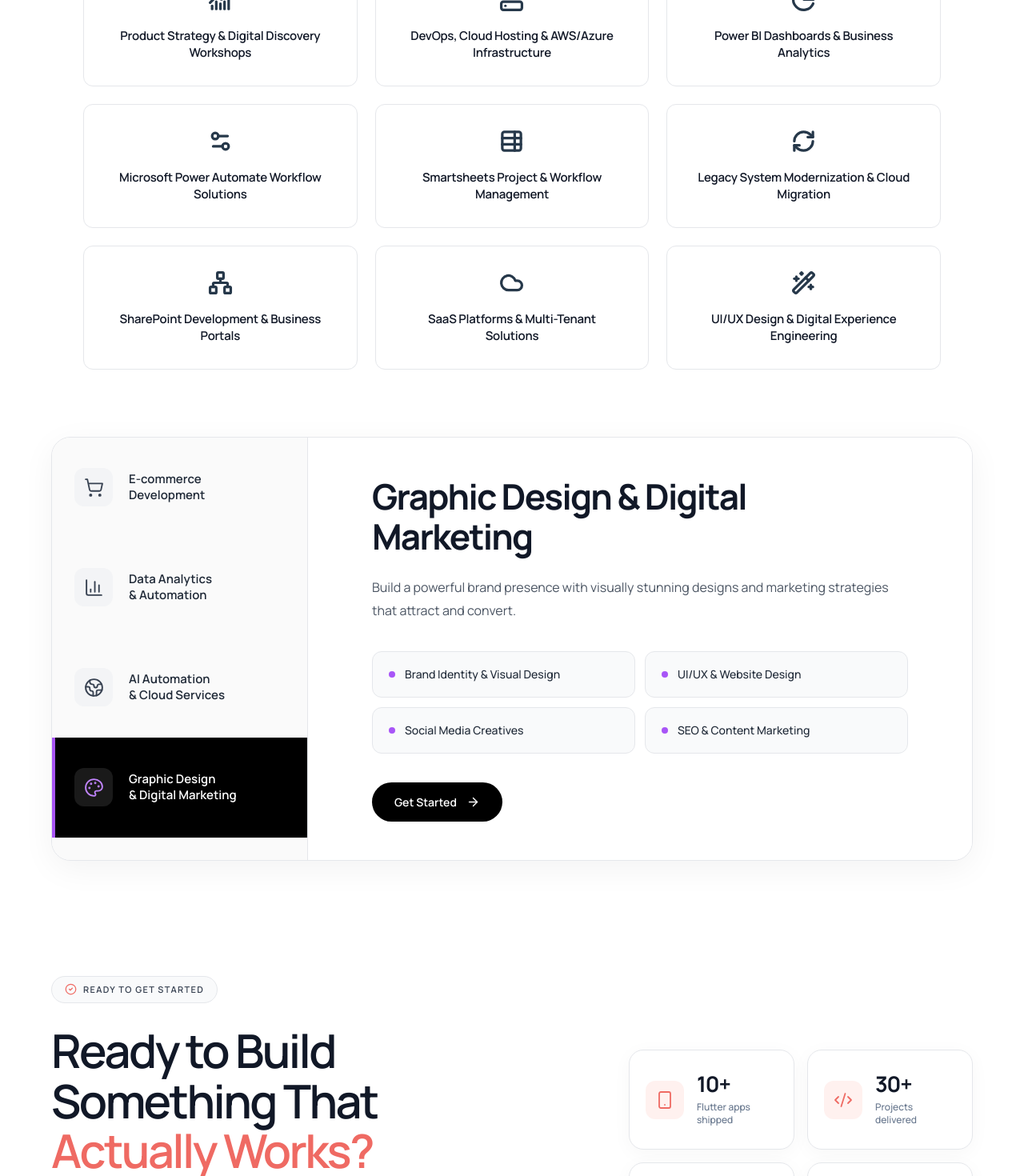
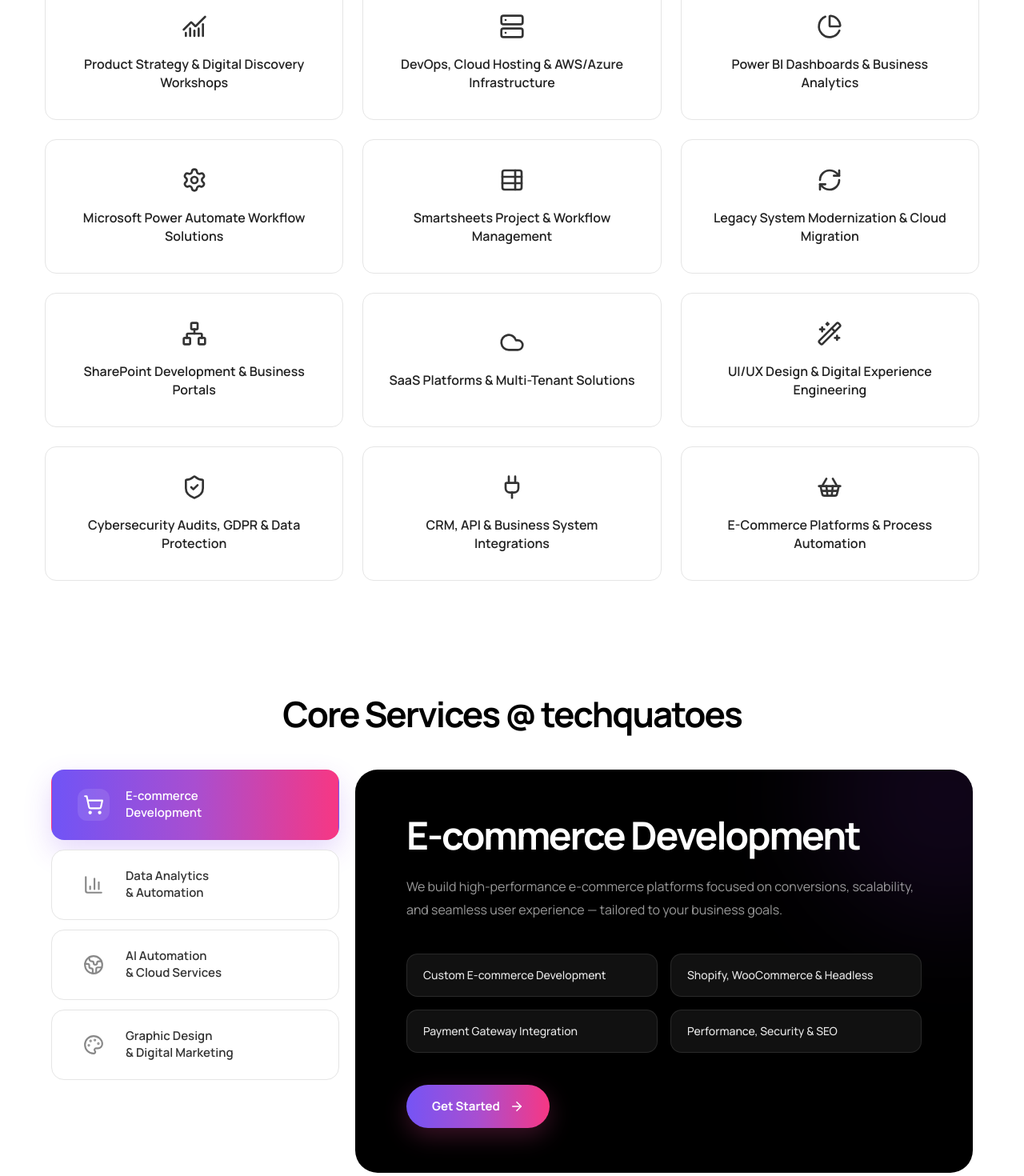
Before and after one commit to TechQuitoes/techquitoes_protfolio, a React (Create React App) app: page / in a window 1280 px wide. Shown: the part 2960-4430 px from the top of the page at 80% size. Built offline with nearby package versions, Linux system fonts and the light colour scheme; no server answers.

Commit message:
redsign the services feature

```diff
--- a/src/sections/ServicesTabs.jsx
+++ b/src/sections/ServicesTabs.jsx
@@ -6,6 +6,7 @@ import {
   Palette,
   ArrowRight,
 } from "lucide-react";
+import { Link } from "react-router-dom";
 
 const services = [
   {
@@ -94,44 +95,51 @@ const services = [
 ];
 
 const ServicesTabs = () => {
-  const [activeTab, setActiveTab] = useState("design");
+  // E-commerce selected by default like your reference image
+  const [activeTab, setActiveTab] = useState("ecom");
 
   const activeService = services.find(
     (service) => service.id === activeTab
   );
 
   return (
-    <section className="w-full bg-white py-16 px-5 sm:px-8 lg:px-16">
+    <section className="w-full bg-white px-5 py-20 sm:px-8 lg:px-12 xl:px-16">
       <div className="mx-auto max-w-[1200px]">
 
-        {/* ================= MAIN CONTAINER ================= */}
+        {/* ================= TITLE ================= */}
+        <div className="mb-12 text-center">
+          <h2
+            className="
+              text-4xl
+              font-extrabold
+              tracking-[-0.045em]
+              text-black
+              sm:text-5xl
+              lg:text-[44px]
+            "
+          >
+            Core Services @ techquatoes
+          </h2>
+        </div>
 
+        {/* ================= SERVICES CONTAINER ================= */}
         <div
           className="
             grid
-            overflow-hidden
-            rounded-[24px]
-            border
-            border-gray-200
-            bg-white
-            shadow-[0_10px_40px_rgba(0,0,0,0.05)]
-            lg:grid-cols-[320px_1fr]
+            gap-4
+            lg:grid-cols-[360px_1fr]
+            lg:gap-5
           "
         >
 
           {/* =====================================================
-              LEFT TAB LIST
+              LEFT SERVICE TABS
           ====================================================== */}
-
           <div
             className="
               flex
               flex-col
-              border-b
-              border-gray-200
-              bg-[#fafafa]
-              lg:border-b-0
-              lg:border-r
+              gap-3
             "
           >
             {services.map((service) => {
@@ -147,73 +155,81 @@ const ServicesTabs = () => {
                     group
                     relative
                     flex
-                    min-h-[125px]
+                    min-h-[88px]
+                    w-full
                     items-center
                     gap-5
-                    px-7
-                    py-6
+                    overflow-hidden
+                    rounded-[16px]
+                    border
+                    px-8
+                    py-5
                     text-left
                     transition-all
                     duration-300
+                    ease-out
+
                     ${
                       isActive
-                        ? "bg-black text-white"
-                        : "bg-transparent text-gray-700 hover:bg-gray-100"
+                        ? `
+                          border-transparent
+                          bg-gradient-to-r
+                          from-[#7054f6]
+                          via-[#a94ed0]
+                          to-[#f73783]
+                          text-white
+                          shadow-[0_14px_35px_rgba(124,58,237,0.20)]
+                        `
+                        : `
+                          border-[#e5e5e5]
+                          bg-white
+                          text-[#222]
+                          hover:-translate-y-[2px]
+                          hover:border-[#d6d6d6]
+                          hover:shadow-[0_8px_25px_rgba(0,0,0,0.06)]
+                        `
                     }
                   `}
                 >
-                  {/* Active indicator */}
-
-                  {isActive && (
+                  {/* Icon */}
                   <span
-                      className="
-                        absolute
-                        left-0
-                        top-0
-                        h-full
-                        w-[4px]
-                        bg-purple-500
-                      "
-                    />
-                  )}
-
-                  {/* Icon */}
-
-                  <div
                     className={`
                       flex
-                      h-12
-                      w-12
+                      h-10
+                      w-10
                       shrink-0
                       items-center
                       justify-center
                       rounded-xl
                       transition-all
                       duration-300
+
                       ${
                         isActive
-                          ? "bg-white/10 text-purple-400"
-                          : "bg-gray-100 text-gray-700 group-hover:bg-white"
+                          ? "bg-white/10 text-white"
+                          : "bg-transparent text-[#888] group-hover:text-[#333]"
                       }
                     `}
                   >
                     <Icon
-                      size={25}
-                      strokeWidth={1.8}
+                      size={26}
+                      strokeWidth={2}
                     />
-                  </div>
+                  </span>
 
                   {/* Label */}
-
                   <span
                     className={`
                       text-[15px]
                       font-semibold
                       leading-[1.35]
+                      transition-colors
+                      duration-300
+
                       ${
                         isActive
                           ? "text-white"
-                          : "text-gray-800"
+                          : "text-[#333]"
                       }
                     `}
                   >
@@ -225,154 +241,167 @@ const ServicesTabs = () => {
           </div>
 
           {/* =====================================================
-              RIGHT CONTENT
+              RIGHT CONTENT PANEL
           ====================================================== */}
+          <div
+            className="
+              relative
+              min-h-[500px]
+              overflow-hidden
+              rounded-[28px]
+              bg-black
+              px-7
+              py-10
+              text-white
+              sm:px-10
+              sm:py-12
+              lg:px-16
+              lg:py-14
+              xl:px-16
+            "
+          >
+            {/* Subtle background glow */}
+            <div
+              className="
+                pointer-events-none
+                absolute
+                -right-32
+                -top-32
+                h-80
+                w-80
+                rounded-full
+                bg-purple-600/10
+                blur-3xl
+              "
+            />
 
             <div
+              key={activeService?.id}
               className="
-              flex
-              min-h-[500px]
-              items-center
-              bg-white
-              px-7
-              py-12
-              sm:px-10
-              lg:px-14
-              xl:px-20
+                relative
+                z-10
+                animate-[serviceFadeIn_0.35s_ease-out]
               "
             >
-            {activeService && (
-              <div
-                key={activeService.id}
+              {/* Heading */}
+              <h3
                 className="
-                  w-full
-                  animate-[fadeIn_.4s_ease-out]
-                "
-              >
-
-                {/* Heading */}
-
-                <h2
-                  className="
-                    text-[30px]
-                    font-bold
-                    leading-[1.15]
-                    tracking-[-0.04em]
-                    text-gray-900
-                    sm:text-[38px]
-                    lg:text-[44px]
+                  max-w-[800px]
+                  text-[32px]
+                  font-extrabold
+                  leading-[1.1]
+                  tracking-[-0.045em]
+                  text-white
+                  sm:text-[40px]
+                  lg:text-[46px]
+                  xl:text-[48px]
                 "
               >
                 {activeService.heading}
-                </h2>
+              </h3>
 
               {/* Description */}
-
               <p
                 className="
                   mt-6
-                    max-w-[720px]
-                    text-[16px]
+                  max-w-[760px]
+                  text-[15px]
+                  font-normal
                   leading-[1.8]
-                    text-gray-600
+                  text-white/60
+                  sm:text-[16px]
                 "
               >
                 {activeService.description}
               </p>
 
               {/* Features */}
-
               <div
                 className="
-                    mt-9
+                  mt-10
                   grid
                   grid-cols-1
-                    gap-3
+                  gap-4
                   sm:grid-cols-2
                 "
               >
-                  {activeService.features.map(
-                    (feature, index) => (
+                {activeService.features.map((feature, index) => (
                   <div
                     key={index}
                     className="
                       flex
-                          min-h-[58px]
+                      min-h-[54px]
                       items-center
-                          rounded-xl
+                      rounded-[14px]
                       border
-                          border-gray-200
-                          bg-gray-50
+                      border-white/10
+                      bg-[#111111]
                       px-5
                       py-3
                       text-[14px]
                       font-medium
-                          text-gray-800
+                      text-white/90
                       transition-all
                       duration-300
-                          hover:border-purple-300
-                          hover:bg-purple-50
+                      hover:border-purple-500/50
+                      hover:bg-[#171717]
+                      hover:text-white
                     "
                   >
-                        <span
-                          className="
-                            mr-3
-                            h-2
-                            w-2
-                            shrink-0
-                            rounded-full
-                            bg-purple-500
-                          "
-                        />
-
                     {feature}
                   </div>
-                    )
-                  )}
+                ))}
               </div>
 
-                {/* Button */}
-
-                <a
-                  href="#contact"
+              {/* CTA */}
+              <Link
+                to="/contact"
                 className="
-                    mt-9
+                  group
+                  mt-10
                   inline-flex
                   items-center
                   gap-3
                   rounded-full
-                    bg-black
-                    px-7
-                    py-3.5
-                    text-[14px]
-                    font-semibold
+                  bg-gradient-to-r
+                  from-[#7554f5]
+                  via-[#a94ed0]
+                  to-[#f73783]
+                  px-8
+                  py-4
+                  text-[15px]
+                  font-bold
                   text-white
+                  shadow-[0_10px_30px_rgba(236,72,153,0.25)]
                   transition-all
                   duration-300
-                    hover:translate-x-1
-                    hover:bg-purple-600
+                  hover:scale-[1.03]
+                  hover:shadow-[0_14px_35px_rgba(236,72,153,0.35)]
                 "
               >
                 Get Started
 
                 <ArrowRight
-                    size={17}
-                    strokeWidth={2}
+                  size={18}
+                  strokeWidth={2.2}
+                  className="
+                    transition-transform
+                    duration-300
+                    group-hover:translate-x-1
+                  "
                 />
-                </a>
+              </Link>
             </div>
-            )}
           </div>
         </div>
       </div>
 
       {/* Animation */}
-
       <style>{`
-        @keyframes fadeIn {
+        @keyframes serviceFadeIn {
           from {
             opacity: 0;
-            transform: translateY(10px);
+            transform: translateY(8px);
           }
 
           to {
--- a/src/sections/SpecializedExpertise.jsx
+++ b/src/sections/SpecializedExpertise.jsx
@@ -1,103 +1,99 @@
-import React from "react";
 import {
-  Layers3,
+  Layers,
   Smartphone,
   Bot,
   ChartNoAxesCombined,
   Server,
   PieChart,
-  Settings2,
+  Settings,
   TableProperties,
   RefreshCw,
   Network,
   Cloud,
   WandSparkles,
+  ShieldCheck,
+  Plug,
+  ShoppingBasket,
 } from "lucide-react";
 
-const expertise = [
+const services = [
   {
+    icon: Layers,
     title: "Enterprise Websites & Custom Web Applications",
-    icon: Layers3,
   },
   {
+    icon: Smartphone,
     title: "Mobile Application Development",
-    icon: Smartphone,
   },
   {
+    icon: Bot,
     title: "AI Automation, AI Agents & AI Chatbots",
-    icon: Bot,
   },
   {
+    icon: ChartNoAxesCombined,
     title: "Product Strategy & Digital Discovery Workshops",
-    icon: ChartNoAxesCombined,
   },
   {
+    icon: Server,
     title: "DevOps, Cloud Hosting & AWS/Azure Infrastructure",
-    icon: Server,
   },
   {
+    icon: PieChart,
     title: "Power BI Dashboards & Business Analytics",
-    icon: PieChart,
   },
   {
+    icon: Settings,
     title: "Microsoft Power Automate Workflow Solutions",
-    icon: Settings2,
   },
   {
+    icon: TableProperties,
     title: "Smartsheets Project & Workflow Management",
-    icon: TableProperties,
   },
   {
+    icon: RefreshCw,
     title: "Legacy System Modernization & Cloud Migration",
-    icon: RefreshCw,
   },
   {
+    icon: Network,
     title: "SharePoint Development & Business Portals",
-    icon: Network,
   },
   {
+    icon: Cloud,
     title: "SaaS Platforms & Multi-Tenant Solutions",
-    icon: Cloud,
   },
   {
+    icon: WandSparkles,
     title: "UI/UX Design & Digital Experience Engineering",
-    icon: WandSparkles,
+  },
+  {
+    icon: ShieldCheck,
+    title: "Cybersecurity Audits, GDPR & Data Protection",
+  },
+  {
+    icon: Plug,
+    title: "CRM, API & Business System Integrations",
+  },
+  {
+    icon: ShoppingBasket,
+    title: "E-Commerce Platforms & Process Automation",
   },
 ];
 
 const SpecializedExpertise = () => {
   return (
-    <section
-      id="expertise"
-      className="
-        w-full
-        bg-white
-        px-5
-        py-5
-        text-[#111827]
-        sm:px-8
-        md:px-12
-        lg:px-16
-        xl:px-20
-      "
-    >
+    <section className="w-full bg-white px-4 py-16 sm:px-6 lg:px-8">
       <div className="mx-auto max-w-7xl px-6">
 
-        {/* ================= HEADING ================= */}
-
-        <div className="text-center">
+        {/* Header */}
+        <div className="mx-auto mb-12 max-w-3xl text-center">
           <h2
             className="
-              m-0
-              text-[34px]
-              font-bold
-              leading-[1.15]
-              tracking-[-0.045em]
-              text-[#111827]
-
-              sm:text-[40px]
-              md:text-[46px]
-              lg:text-[48px]
+              mb-4
+              text-3xl font-extrabold tracking-[-0.04em]
+              text-[#222]
+              sm:text-4xl
+              lg:text-[42px]
+              lg:leading-[1.1]
             "
           >
             Our Specialized Expertise
@@ -105,56 +101,42 @@ const SpecializedExpertise = () => {
 
           <p
             className="
-              mx-auto
-              mt-4
-              max-w-[720px]
-              text-[16px]
-              font-normal
-              leading-[1.8]
-              text-[#64748b]
-
-              sm:text-[17px]
+              mx-auto max-w-[700px]
+              text-base font-normal leading-[1.8]
+              text-[#666]
+              sm:text-lg
             "
           >
             We combine strategic thinking with cutting-edge engineering to
-            deliver scalable,
-            <br className="hidden md:block" />
-            secure, and intelligent digital products.
+            deliver scalable, secure, and intelligent digital products.
           </p>
         </div>
 
-        {/* ================= CARDS ================= */}
-
+        {/* Services Grid */}
         <div
           className="
-            mt-16
-            grid
-            grid-cols-1
-            gap-[22px]
-
+            grid grid-cols-1 gap-4
             sm:grid-cols-2
-
             lg:grid-cols-3
+            lg:gap-6
           "
         >
-          {expertise.map((item, index) => {
-            const Icon = item.icon;
+          {services.map((service, index) => {
+            const Icon = service.icon;
 
             return (
              <div
   key={index}
   className="
-                  group
-                  flex
-                  min-h-[155px]
-                  items-center
-                  justify-center
-                  rounded-[12px]
-                  border
-                  border-[#e5e7eb]
+    group relative
+    flex min-h-[168px]
+    cursor-pointer
+    flex-col items-center justify-center
+    overflow-hidden
+    rounded-[14px]
+    border border-[#e5e5e5]
     bg-white
-                  px-8
-                  py-7
+    px-6 py-8
     text-center
 
     transition-all
@@ -162,41 +144,68 @@ const SpecializedExpertise = () => {
     ease-out
 
     hover:-translate-y-[3px]
-                  hover:border-[#d1d5db]
-                  hover:shadow-[0_8px_25px_rgba(15,23,42,0.06)]
+    hover:border-transparent
+    hover:shadow-[0_12px_30px_rgba(124,58,237,0.12)]
   "
 >
-                <div className="flex flex-col items-center justify-center">
+  {/* Gradient Border */}
+  <span
+    className="
+      pointer-events-none
+      absolute inset-0
+      rounded-[14px]
+      bg-gradient-to-r
+      from-[#6a5cff]
+      to-[#a044ff]
+      p-[1.5px]
 
-                  {/* ICON */}
+      opacity-0
+      transition-opacity
+      duration-300
 
+      group-hover:opacity-100
+    "
+  >
+    <span
+      className="
+        block
+        h-full
+        w-full
+        rounded-[12.5px]
+        bg-white
+      "
+    />
+  </span>
+
+  {/* Content */}
+  <div className="relative z-10 flex flex-col items-center">
+    {/* Icon */}
     <Icon
-                    size={31}
-                    strokeWidth={2.5}
+      strokeWidth={2}
       className="
         mb-5
-                      text-[#26384a]
-                      transition-transform
+        h-8 w-8
+        text-[#333333]
+
+        transition-all
         duration-300
-                      group-hover:scale-105
+
+        group-hover:text-[#7657ff]
       "
     />
 
-                  {/* TITLE */}
-
-                  <h3
+    {/* Text */}
+    <span
       className="
-                      max-w-[290px]
-                      text-[15px]
+        max-w-[310px]
+        text-[16px]
         font-semibold
-                      leading-[1.35]
-                      tracking-[-0.015em]
-                      text-[#111827]
+        leading-[1.4]
+        text-[#222222]
       "
     >
-                    {item.title}
-                  </h3>
-
+      {service.title}
+    </span>
   </div>
 </div>
             );
```
Lines whose indentation alone changed are shown as unchanged.
